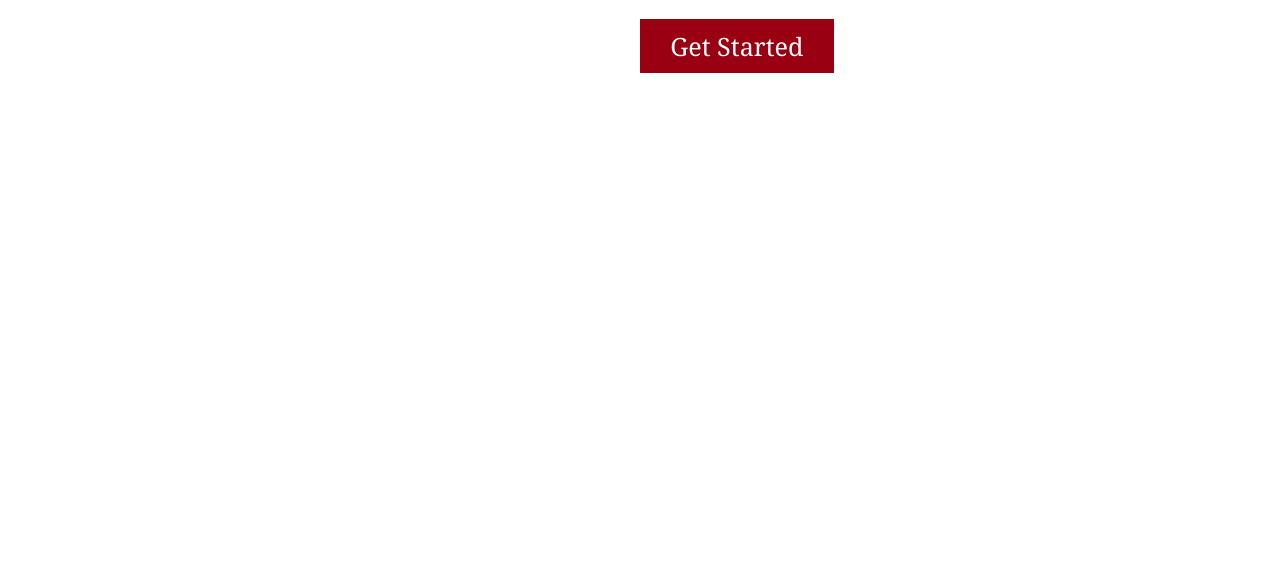
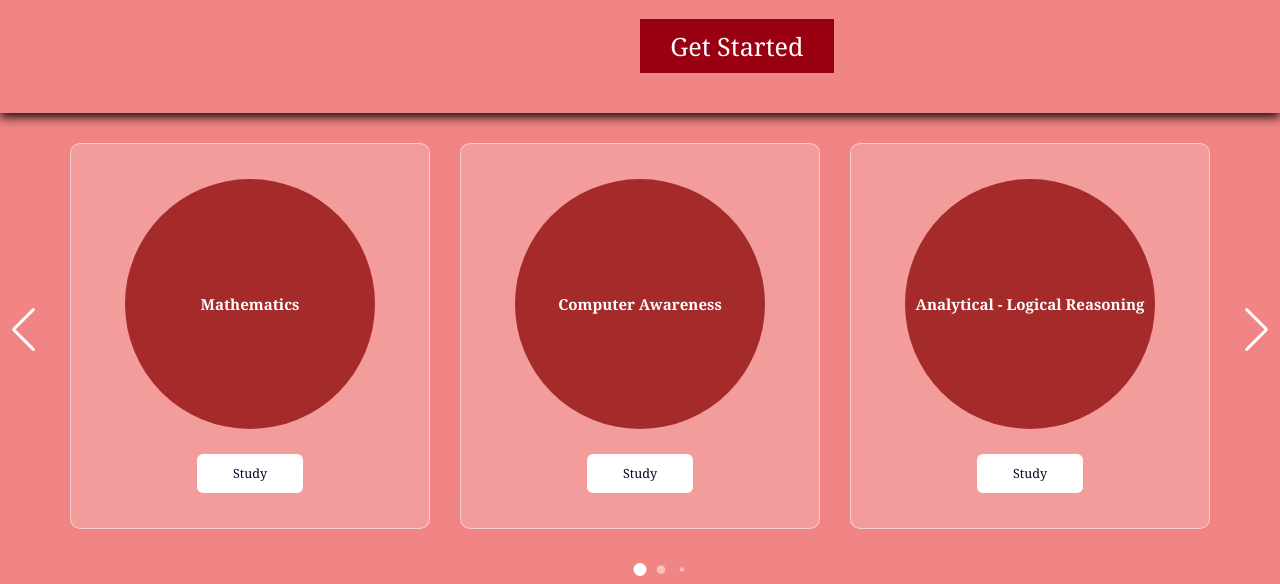
Before and after one commit to Marutheesh18/PGCET-MCA-Prep, a plain HTML site: page index.html in a window 1280 px wide. Shown: the part 795-1379 px from the top of the page. Before the commit the page ends 908 px from the top, so only its background shows below. Drawn offline with nearby package versions, Linux system fonts and the light colour scheme.

Commit message:
Horizontal Slider For Different Subjects

```diff
--- a/index.html
+++ b/index.html
@@ -5,11 +5,10 @@
     <meta name="viewport" content="width=device-width, initial-scale=1.0">
     <title>PGCET MCA Prep</title>
 
-    <!-- Font Awesome Cdn -->
+    <!-- Custom CSS File Link -->
 
+    <link rel="stylesheet" href="https://cdn.jsdelivr.net/npm/swiper@11/swiper-bundle.min.css">
 
-
-    <!-- Custom CSS File Link -->
 
     <link rel="stylesheet" href="style.css">
 </head>
@@ -86,7 +85,69 @@
     </section>
 
 
+<div class="container swiper">
+    <div class="slider-wrapper">
+      <div class="card-list swiper-wrapper">
+        <div class="card-item swiper-slide">
+          <div class="subject-name-card">
+            <div class="subject-name">
+              <h2>Mathematics</h2>
+            </div>
+          </div>
+          <a href="https://www.google.co.in/"><button class="message-button">Study</button></a>
+        </div>
 
+        <div class="card-item swiper-slide">
+          <div class="subject-name-card">
+            <div class="subject-name">
+              <h2>Computer Awareness</h2>
+            </div>
+          </div>
+          <a href="https://www.google.co.in/"><button class="message-button">Study</button></a>
+        </div>
+
+        <div class="card-item swiper-slide">
+          <div class="subject-name-card">
+            <div class="subject-name">
+              <h2>Analytical - Logical Reasoning</h2>
+            </div>
+          </div>
+          <a href="https://www.google.co.in/"><button class="message-button">Study</button></a>
+        </div>
+
+        <div class="card-item swiper-slide">
+          <div class="subject-name-card">
+            <div class="subject-name">
+              <h2>General English - General Awareness</h2>
+            </div>
+          </div>
+          <a href="https://www.google.co.in/"><button class="message-button">Study</button></a>
+        </div>
+
+        <div class="card-item swiper-slide">
+          <div class="subject-name-card">
+            <div class="subject-name">
+              <h2>Previous Year Question Papers</h2>
+            </div>
+          </div>
+          <a href="https://www.google.co.in/"><button class="message-button">Study</button></a>
+        </div>
+
+        <div class="card-item swiper-slide">
+          <div class="subject-name-card">
+            <div class="subject-name">
+              <h2>Other Related Info</h2>
+            </div>
+          </div>
+          <a href=""><button class="message-button">Study</button></a>
+        </div>
+      </div>
+
+      <div class="swiper-pagination"></div>
+      <div class="swiper-slide-button swiper-button-prev"></div>
+      <div class="swiper-slide-button swiper-button-next"></div>
+    </div>
+  </div>
 
 
 
@@ -106,6 +167,9 @@
 
 
     <!-- Custom JS File Link -->
+    <script src="https://cdn.jsdelivr.net/npm/swiper@11/swiper-bundle.min.js"></script>
+
+
      <script src="script.js"></script>
 </body>
 </html>
--- a/login.css
+++ b/login.css
@@ -5,6 +5,7 @@
   box-sizing: border-box;
   font-family: 'Poppins', sans-serif;
 }
+
 body{
   min-height: 100vh;
   width: 100%;
--- a/script.js
+++ b/script.js
@@ -2,3 +2,35 @@ function closeNotification() {
     var notification = document.querySelector('.notification');
     notification.style.display = 'none';
 }
+
+const swiper = new Swiper('.slider-wrapper', {
+    loop: true,
+    grabCursor: true,
+    spaceBetween: 30,
+
+    // Pagination bullets
+    pagination: {
+      el: '.swiper-pagination',
+      clickable: true,
+      dynamicBullets: true
+    },
+
+    // Navigation arrows
+    navigation: {
+      nextEl: '.swiper-button-next',
+      prevEl: '.swiper-button-prev',
+    },
+
+    // Responsive breakpoints
+    breakpoints: {
+      0: {
+        slidesPerView: 1
+      },
+      768: {
+        slidesPerView: 2
+      },
+      1024: {
+        slidesPerView: 3
+      }
+    }
+  });
--- a/style.css
+++ b/style.css
@@ -14,7 +14,8 @@
 }
 
 body {
-    background-color: #fff;
+    background-color: #f18484;
+    width: 100vw;
 }
 
 *::selection {
@@ -174,6 +175,8 @@ section{
     align-items: center;
     justify-content: center;
     flex-wrap: wrap;
+    margin-bottom: 30px;
+
   }
 
   .home .image{
@@ -228,3 +231,115 @@ section{
   .btn:hover{
     background:green;
   }
+
+  .slider-wrapper {
+    overflow: hidden;
+    max-width: 100vw;
+    margin: 0 70px 55px;
+    /* background-color: #030728; */
+    /* min-height: 100v; */
+  }
+
+  .card-list .card-item {
+    height: auto;
+    color: #fff;
+    user-select: none;
+    padding: 35px;
+    display: flex;
+    flex-direction: column;
+    align-items: center;
+    justify-content: center;
+    border-radius: 10px;
+    backdrop-filter: blur(30px);
+    background: rgba(255, 255, 255, 0.2);
+    border: 1px solid rgba(255, 255, 255, 0.5);
+  }
+
+  /* .card-list .card-item .user-image {
+    width: 150px;
+    height: 150px;
+    border-radius: 50%;
+    margin-bottom: 40px;
+    border: 3px solid #fff;
+    padding: 4px;
+  } */
+
+  /* .card-list .card-item .user-profession {
+    font-size: 1.15rem;
+    color: #e3e3e3;
+    font-weight: 500;
+    margin: 14px 0 40px;
+  } */
+
+  .card-list .card-item .message-button {
+    font-size: 1.25rem;
+    padding: 10px 35px;
+    color: #030728;
+    border-radius: 6px;
+    font-weight: 500;
+    cursor: pointer;
+    background: #fff;
+    border: 1px solid transparent;
+    transition: 0.2s ease;
+  }
+
+  .card-list .card-item .message-button:hover {
+    background: rgba(255, 255, 255, 0.1);
+    border: 1px solid #fff;
+    color: #fff;
+  }
+
+  .slider-wrapper .swiper-pagination-bullet {
+    background: #fff;
+    height: 13px;
+    width: 13px;
+    opacity: 0.5;
+  }
+
+  .slider-wrapper .swiper-pagination-bullet-active {
+    opacity: 1;
+  }
+
+  .slider-wrapper .swiper-slide-button {
+    color: #fff;
+    margin-top: -55px;
+    transition: 0.2s ease;
+  }
+
+  .slider-wrapper .swiper-slide-button:hover {
+    color: #4658ff;
+  }
+
+   .subject-name-card{
+    display: flex;
+    justify-content: center;
+    align-items: center;
+    height: 250px;;
+    width: 250px;
+    background-color: brown;
+    margin-bottom: 25px;
+    border-radius: 50%;
+  }
+  .subject-name {
+    display: flex;
+    justify-content: center;
+    align-items: center;
+  }
+
+  .subject-name h2{
+    text-align: center;
+  }
+
+
+
+
+
+  @media (max-width: 768px) {
+    .slider-wrapper {
+      margin: 0 10px 40px;
+    }
+
+    .slider-wrapper .swiper-slide-button {
+      display: none;
+    }
+  }
```
